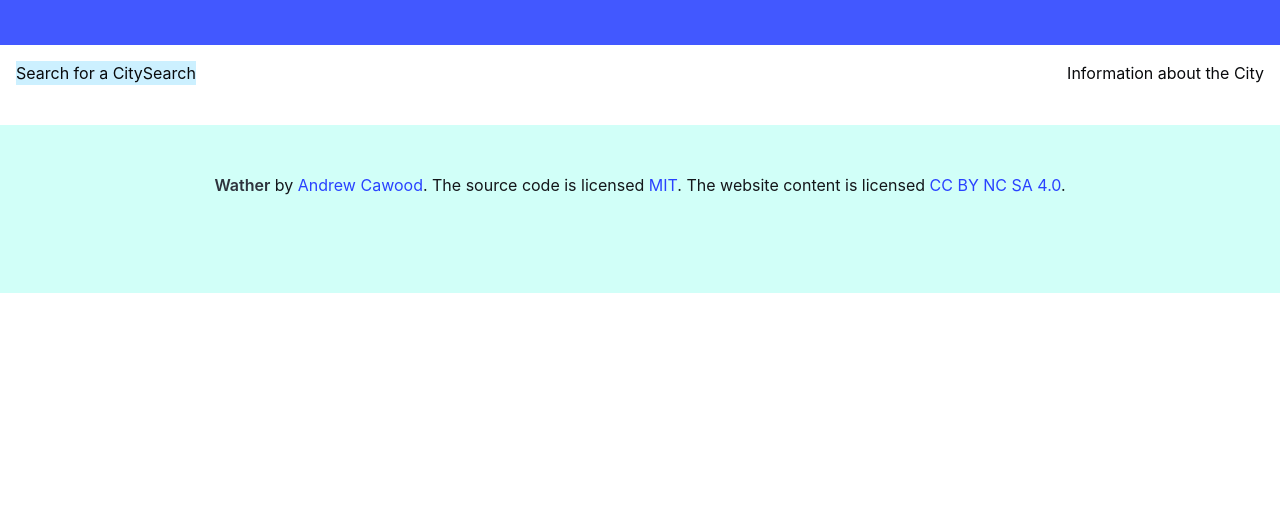
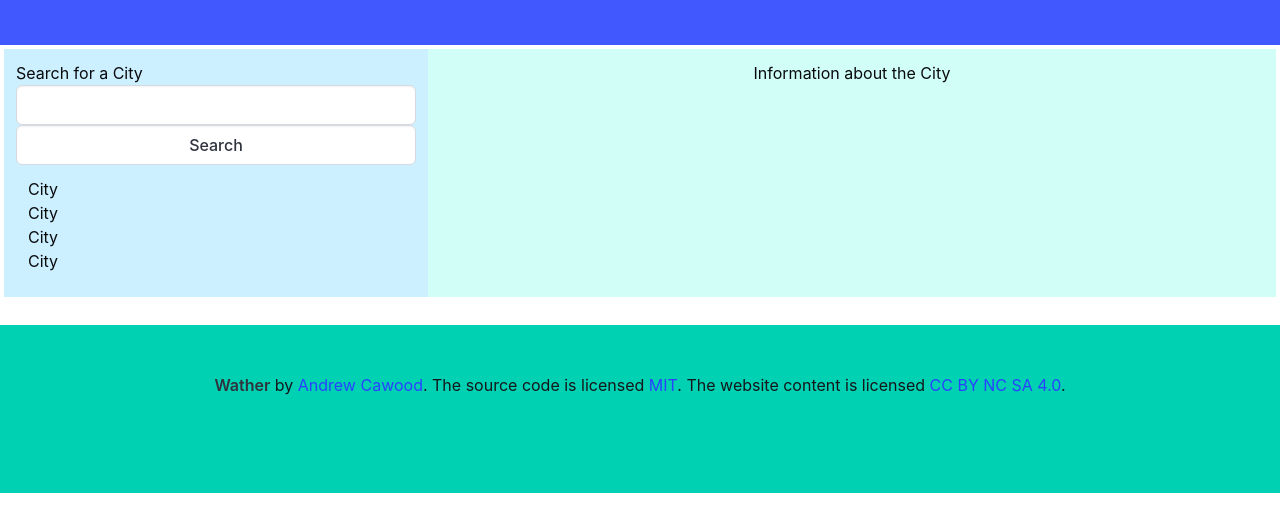
Before and after one commit to cawooda/daily-five, a plain HTML site: page index.html in a window 1280 px wide. Shown: the part 112-644 px from the top of the page. Drawn offline with nearby package versions, Linux system fonts and the light colour scheme.

Commit message:
wireframe

```diff
--- a/index.html
+++ b/index.html
@@ -16,22 +16,30 @@
     </section>
 
 </header>
-<section class="level p-4 has-text-black is-flex-direction-row is-justify-content-space-between">
-    <section id="side-bar" class="is-flex level-left has-background-info-light ">
-        <div class="level-item">
+<section class="columns p-4 has-text-black is-flex-direction-row is-justify-content-space-between">
+    <section id="side-bar" class="column is-one-third is-4 has-background-info-light ">
+        <div class="is-flex-direction-col">
             <h2>Search for a City</h2>
-            <button>Search</button>
-            <div id="city list">
+            <form>
+                <input type="search" class="input p3">
+                <button class="input button is-search">Search</button>
+            </form>
+            <div id="city-list" class="column">
+                <p>City</p>
+                <p>City</p>
+                <p>City</p>
+                <p>City</p>
+
             </div>
         </div>
     </section>
-    <section id="city-information" class="is-flex level-right">
+    <section id="city-information" class="column is-two-thirds has-background-primary-light">
         <div class="level-item">
             <h2>Information about the City</h2>
         </div>
     </section>
 </section>
-<footer class="footer is-fluid has-background-primary-light has-text-black-bis">
+<footer class="footer is-fluid has-background-primary has-text-black-bis">
     <div class="content has-text-centered ">
         <p>
         <strong>Wather</strong> by <a href="https://cawooda.github.com">Andrew Cawood</a>.
```
